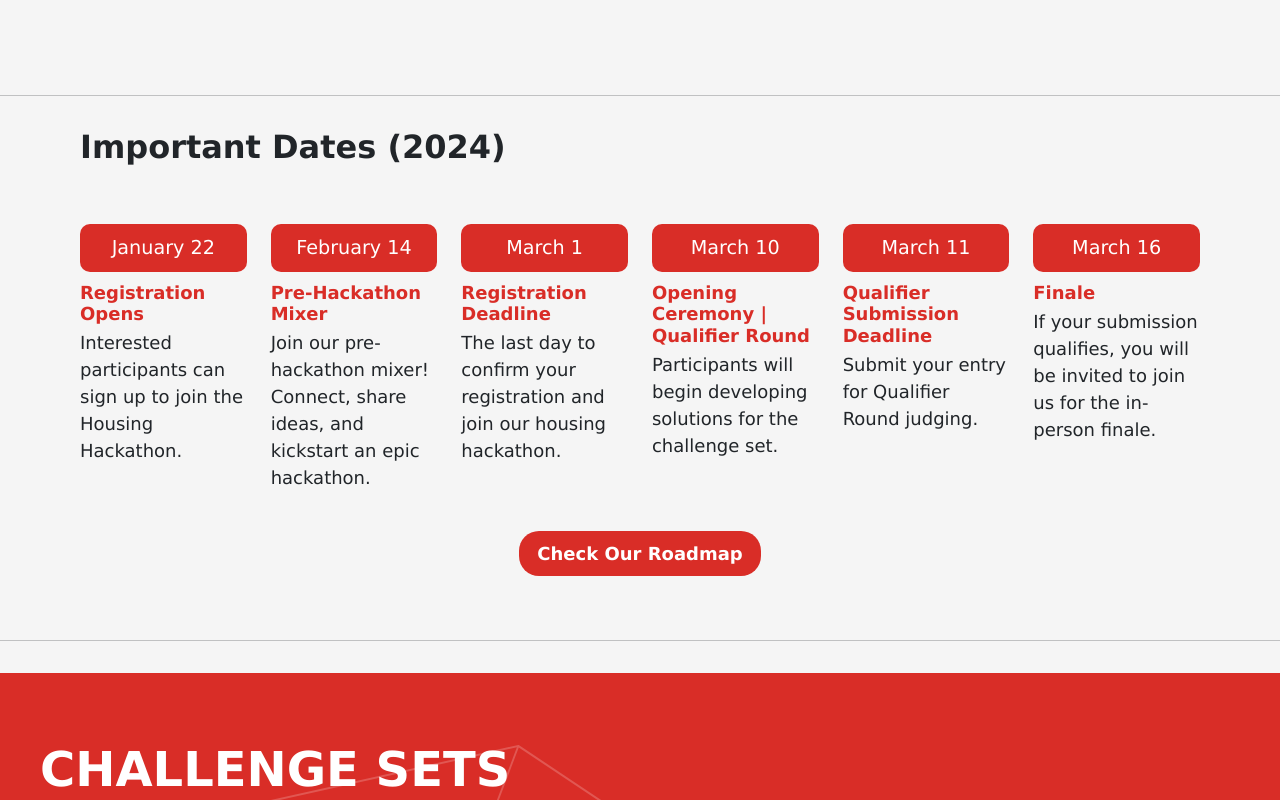
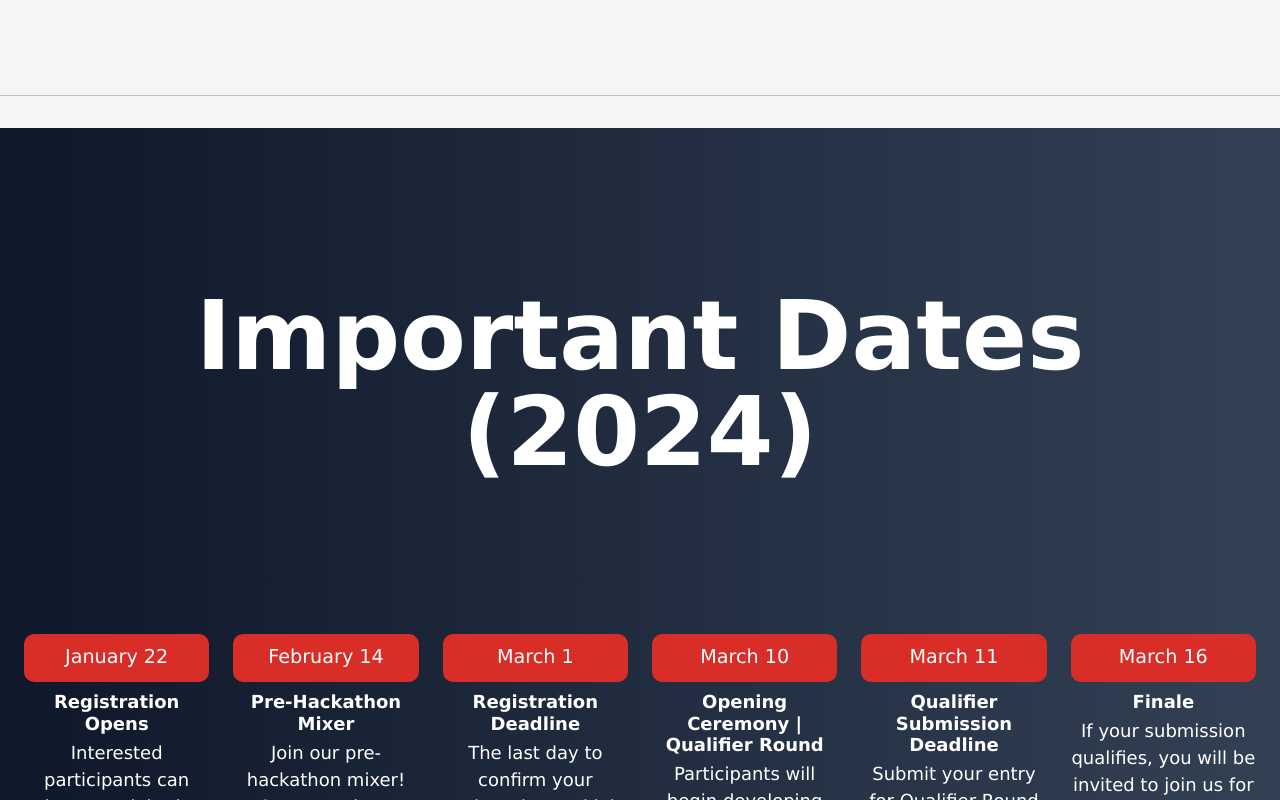
Before and after one commit to busycaesar/SenecaHackathon2024, a React (Create React App) app: page / in a window 1280 px wide. Shown: the part 3740-4540 px from the top of the page. Built offline with nearby package versions, Linux system fonts and the light colour scheme.

Commit message:
Fix UI Important Dates

```diff
--- a/src/Components/Home/Dates/dateBox.tsx
+++ b/src/Components/Home/Dates/dateBox.tsx
@@ -8,10 +8,10 @@ export default function DateBox(props: {
   return (
     <>
       <div className="event-title">{props.eventDate}</div>
-      <h3 style={{ color: "#D92D27 ", fontSize: "large" }}>
+      <h3 style={{ color: "#fff", fontSize: "large" }}>
         <strong>{props.eventTitle}</strong>
       </h3>
-      <p>{props.eventDescription}</p>
+      <p className="text-white">{props.eventDescription}</p>
     </>
   );
 }
--- a/src/Components/Home/Dates/importantDates.tsx
+++ b/src/Components/Home/Dates/importantDates.tsx
@@ -8,11 +8,11 @@ export default function ImportantDates(props: { dates: any }) {
     return new Date(a.eventDate).getTime() - new Date(b.eventDate).getTime();
   });
   return (
-    <>
-    <div className="page-content">
-
-      <h2>
-        <strong>Important Dates (2024)</strong>
+    <section className="py-20 lg:py-40 bg-gradient-to-r from-slate-900 to-slate-700">
+      <div className="container px-4 mx-auto">
+        <div className="text-center">
+          <h2 className="text-6xl sm:text-7xl xl:text-8xl font-heading font-semibold text-white mb-10">
+            Important Dates (2024)
           </h2>
           <Row>
             {eventDates.map((date: any) => {
@@ -33,17 +33,12 @@ export default function ImportantDates(props: { dates: any }) {
             })}
           </Row>
           <div className="button pt-4 text-center md:mx-auto">
-
-                  <a
-                    href={`/roadmap`}
-                    rel="noreferrer"
-                  >
-                    <button className="font-bold ">
-                      Check Our Roadmap
-                    </button>
+            <a href={`/roadmap`} rel="noreferrer">
+              <button className="font-bold ">Check Our Roadmap</button>
             </a>
           </div>
         </div>
-    </>
+      </div>
+    </section>
   );
 }
```
Lines whose indentation alone changed are shown as unchanged.
